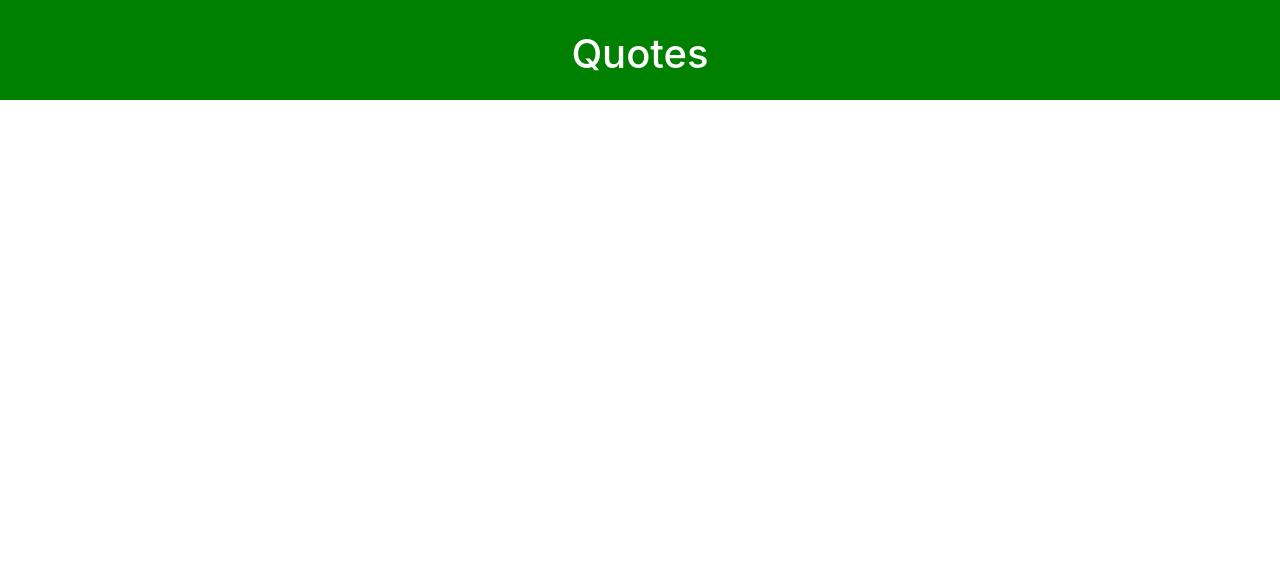
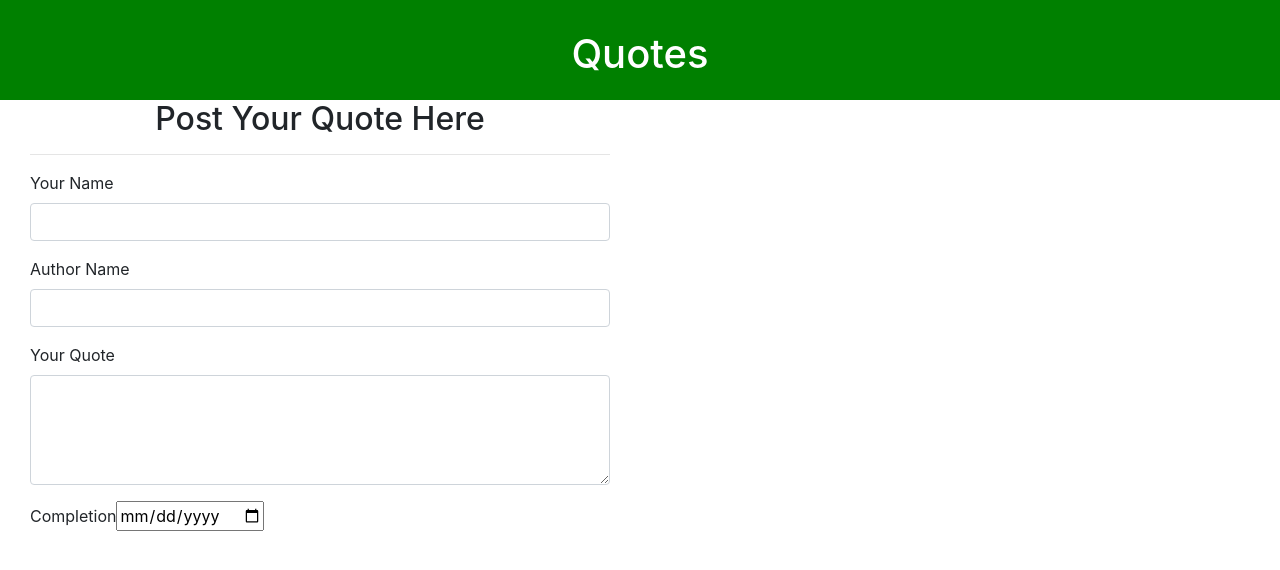
Before and after one commit to AlainDevis/Quotes, an Angular app in the folder QuoteApp/: page / in a window 1280 px wide. Shown: the top 570 px of the page. Built offline with nearby package versions, Linux system fonts and the light colour scheme.

Commit message:
Creating the Quote Component

```diff
--- a/QuoteApp/src/app/app.module.ts
+++ b/QuoteApp/src/app/app.module.ts
@@ -4,11 +4,13 @@
 import { AppRoutingModule } from './app-routing.module';
 import { AppComponent } from './app.component';
 import { QuoteComponent } from './quote/quote.component';
+import { QuoteFormComponent } from './quote-form/quote-form.component';
 
 @NgModule({
   declarations: [
     AppComponent,
-    QuoteComponent
+    QuoteComponent,
+    QuoteFormComponent
   ],
   imports: [
     BrowserModule,
--- /dev/null
+++ b/QuoteApp/src/app/quote-form/quote-form.component.html
@@ -0,0 +1,29 @@
+<div class="container-fluid">
+    <h2 class="text-center">Post Your Quote Here</h2>
+    <hr>
+    <form>
+        <div class="form-group">
+
+            <label for="name">Your Name</label>
+            <input type="text" required class="form-control" id="name">
+
+        </div>
+        <div class="form-group">
+
+            <label for="name">Author Name</label>
+            <input type="text" required class="form-control" id="name">
+
+        </div>
+        <div class="form-group">
+
+            <label for="description">Your Quote</label>
+            <textarea class="form-control" id="description" rows="4" required></textarea>
+
+        </div>
+        <div class="form-group">
+            <label for="complete">Completion</label>
+            <input type='date' id="complete" required>
+
+        </div>
+    </form>
+  </div>
--- /dev/null
+++ b/QuoteApp/src/app/quote-form/quote-form.component.ts
@@ -0,0 +1,15 @@
+import { Component, OnInit } from '@angular/core';
+
+@Component({
+  selector: 'app-quote-form',
+  templateUrl: './quote-form.component.html',
+  styleUrls: ['./quote-form.component.css']
+})
+export class QuoteFormComponent implements OnInit {
+
+  constructor() { }
+
+  ngOnInit(): void {
+  }
+
+}
--- a/QuoteApp/src/app/quote/quote.component.html
+++ b/QuoteApp/src/app/quote/quote.component.html
@@ -6,6 +6,7 @@
     </div>
     <div class="row">
       <div class="col-md-6">
+          <app-quote-form></app-quote-form>
       </div>
       <div class="col-md-6">
       </div>
```
Also changed, not shown: QuoteApp/src/app/quote-form/quote-form.component.css (added), 1 other file (tests, documents, lock files or other folders).
